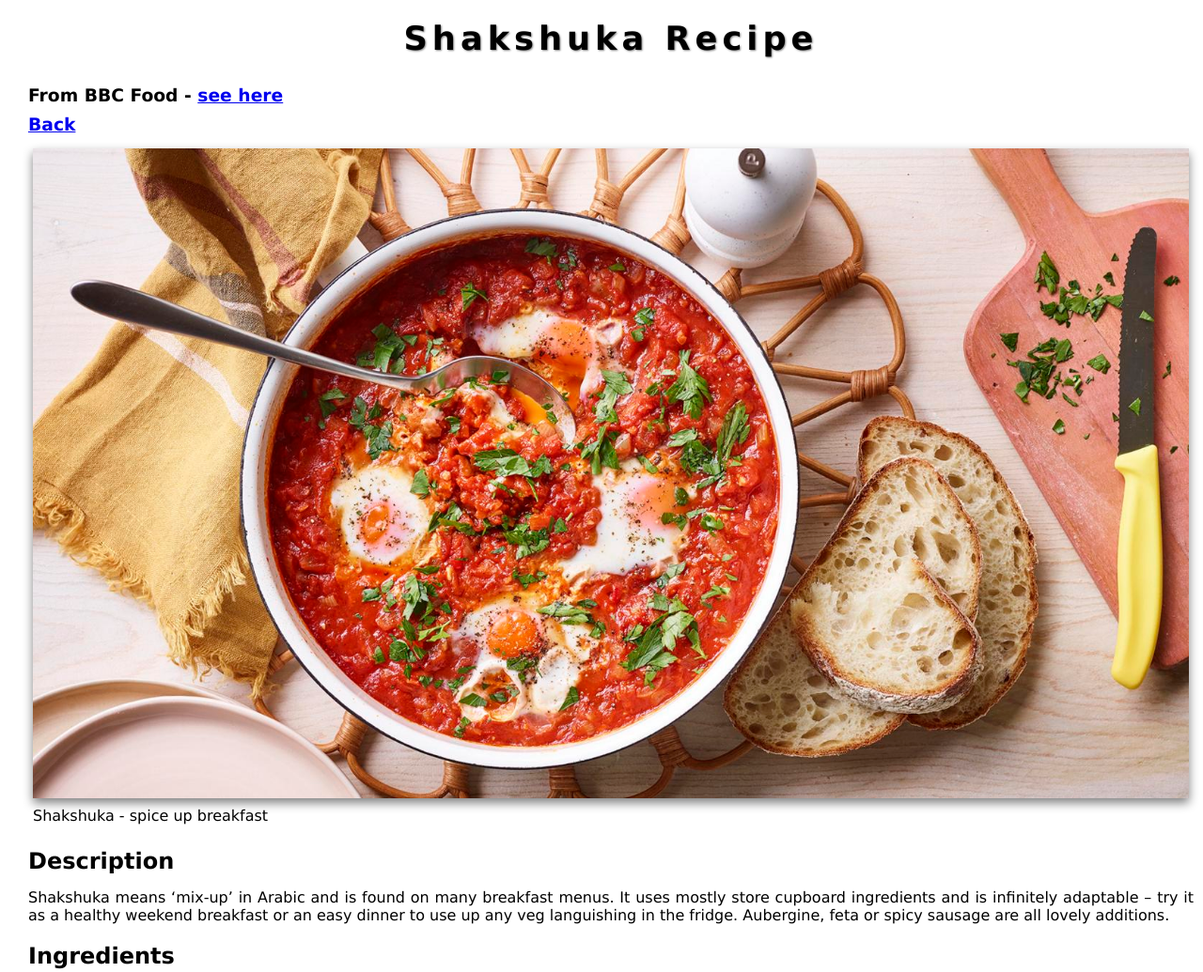
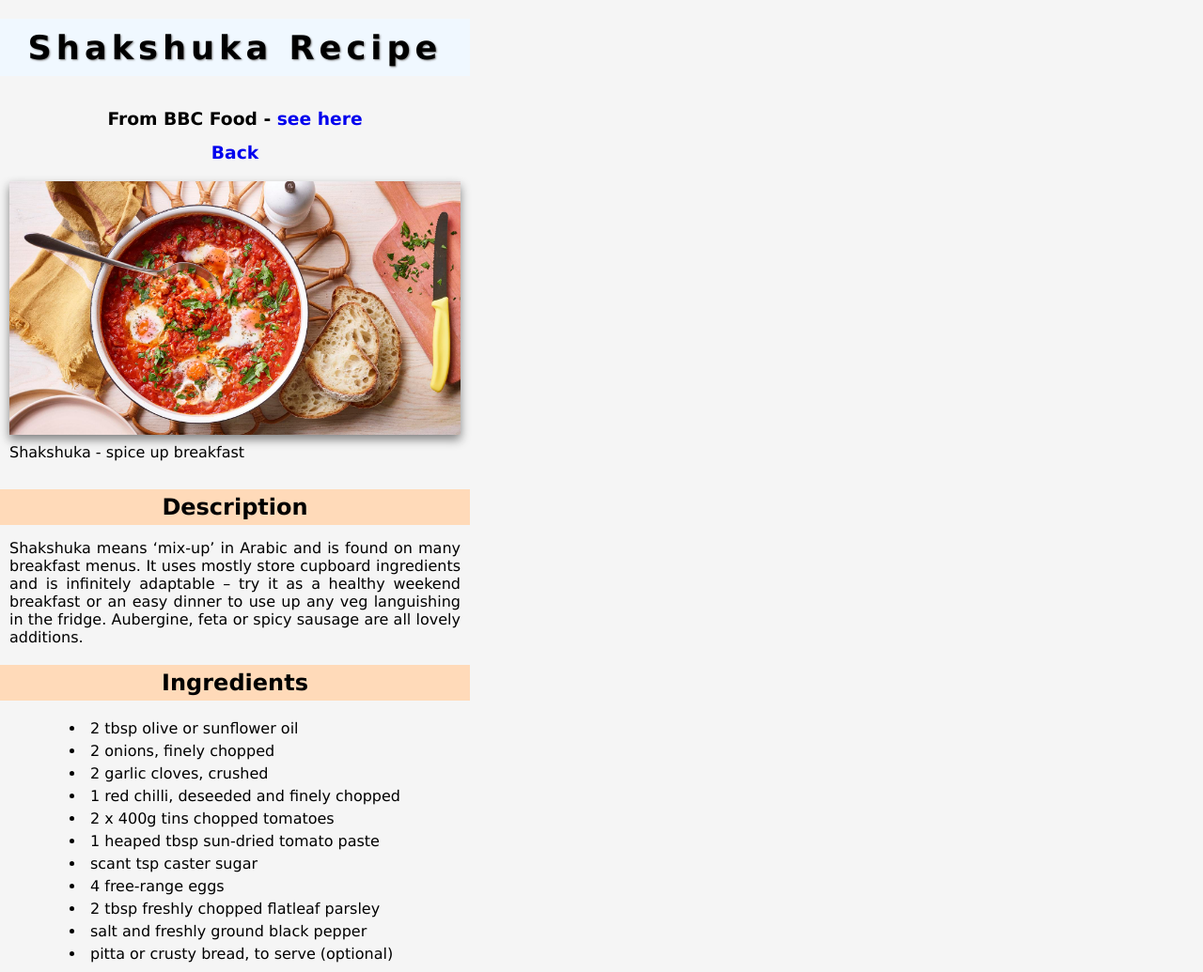
Before and after one commit to RajHeer/odin-recipes, a plain HTML site: page recipes/shakshuka.html in a window 1280 px wide. Shown: the top 1035 px of the page at 94% size. Drawn offline with Linux system fonts and the light colour scheme.

Commit message:
Add color styles and tweak for final layout

```diff
--- a/styles.css
+++ b/styles.css
@@ -6,24 +6,43 @@
 
 
 body {
-    margin: 10px;
-    padding-left: 20px;
+    margin-top: 10px;
     font-family: Verdana, sans-serif;
+    background-color: whitesmoke;
+}
+
+main {
+    max-width: 500px;
     display: flex;
     flex-direction: column;
-    align-items: center;
+    place-items: center;
 }
 
 h1 {
+    width: 100%;
     font-size: 2.2rem;
     letter-spacing: 5px;
     text-shadow: 1px 1px 2px gray;
     margin: 10px auto 30px;
+    padding: 10px;
     text-align: center;
+    background: aliceblue;
 }
 
 h2 {
+    width: 100%;
     margin-bottom: 15px;
+    text-align: center;
+    background-color: peachpuff;
+    padding: 5px;
+}
+
+a {
+    text-decoration: none;
+}
+
+a:hover {
+    color: darkgray;
 }
 
 h3 {
@@ -32,7 +51,7 @@ h3 {
 }
 
 figure {
-    padding: 5px;
+    padding: 10px;
     margin-bottom: 20px;
 }
 
@@ -43,7 +62,7 @@ img {
 }
 
 p {
-    margin-bottom: 20px;
+    margin: 0 10px 20px;
     text-align: justify;
 }
 
@@ -66,7 +85,14 @@ ul > h3:nth-last-of-type(1) {
 }
 
 ol > li {
-    margin-bottom: 10px;
+    margin: 0 10px 10px;
     text-align: justify;
     line-height: 1.4;
 }
+
+.landing-link {
+    list-style: none;
+    font-size: 1.5rem;
+    margin-bottom: 15px;
+
+}
```
